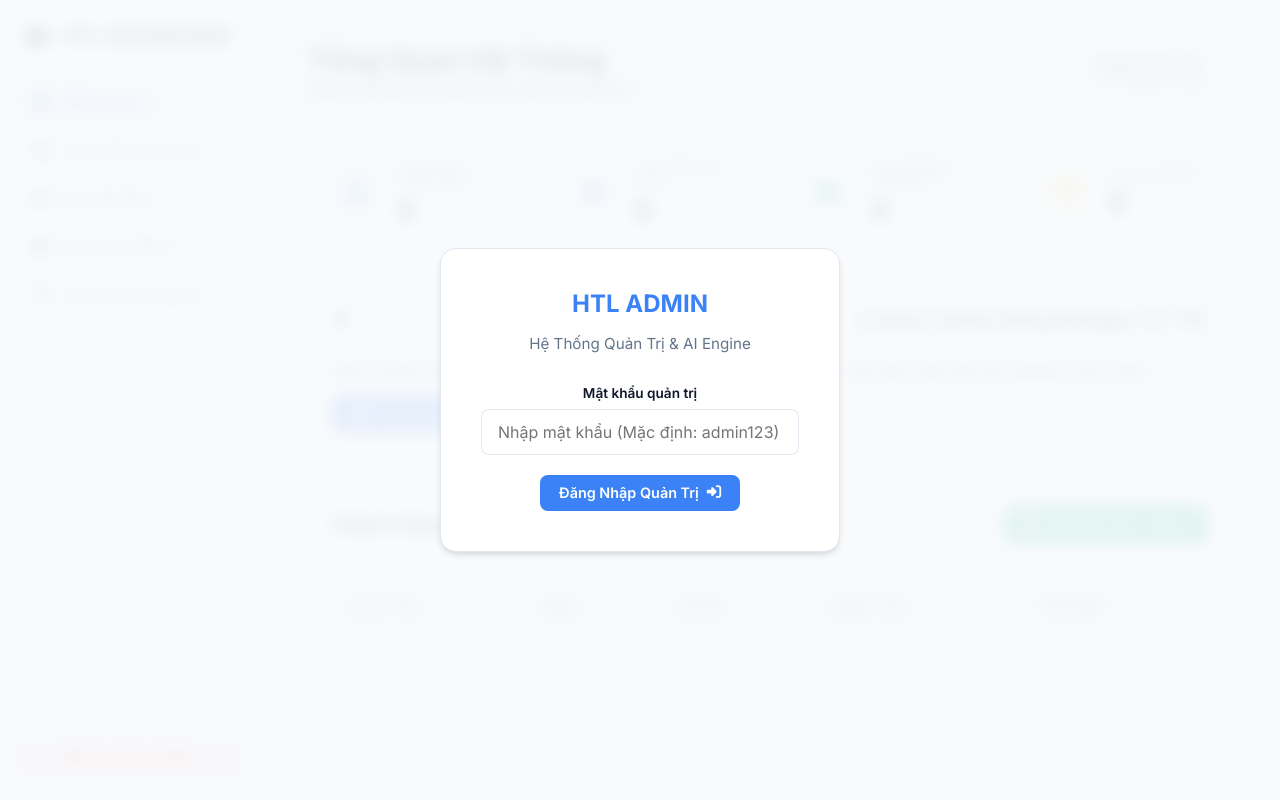
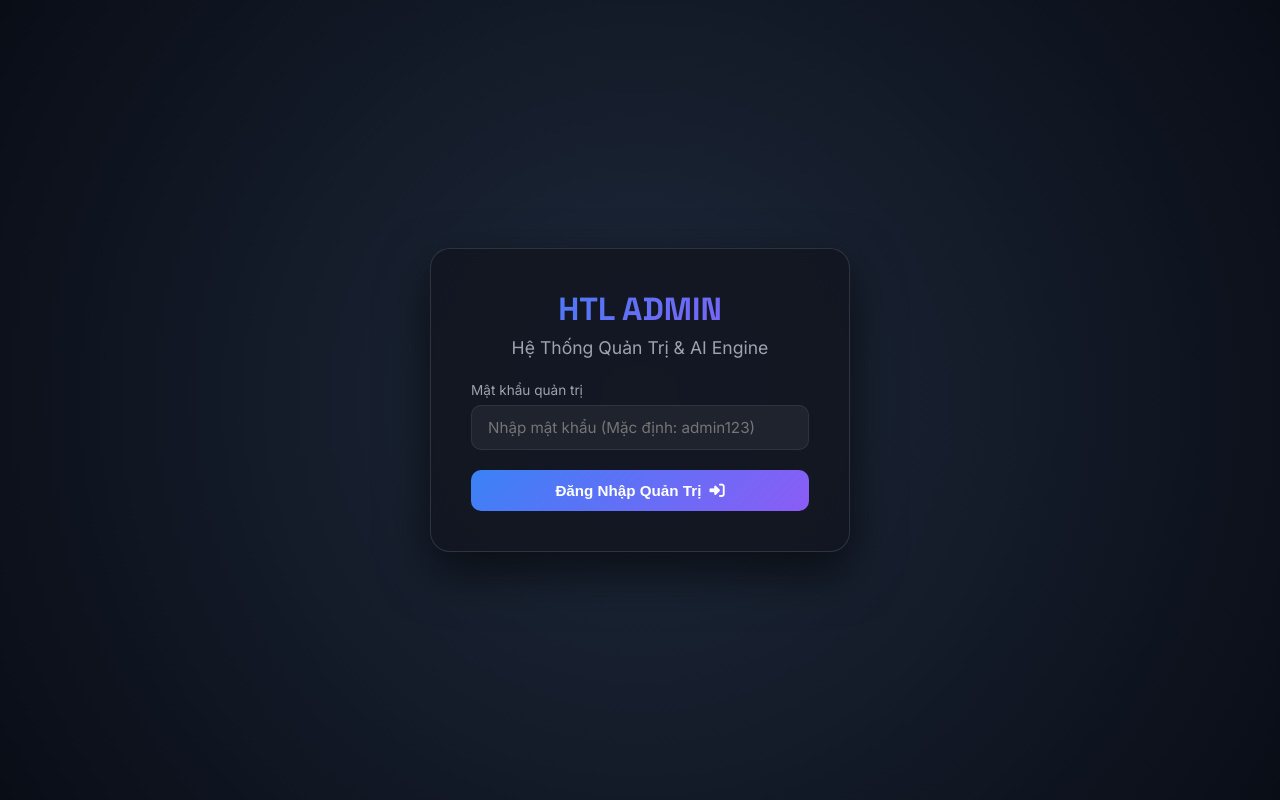
Before and after one commit to hoanglongkudo8386-byte/cvxinvc2003, a plain HTML site: page admin.html in a window 1280 px wide. Drawn offline with Linux system fonts and the light colour scheme.

Commit message:
⏪ Revert Admin UI to original state before tonight's edits

```diff
--- a/admin.html
+++ b/admin.html
@@ -77,7 +77,7 @@
                 <p style="color: var(--text-secondary); font-size: 0.9rem; margin-top: 0.2rem;">Quản lý dữ liệu & Tự động hóa nội dung bằng AI</p>
             </div>
             <div class="user-badge">
-
+                <div class="user-avatar">L</div>
                 <div>
                     <div style="font-size: 0.85rem; font-weight: 600;" class="user-name">Hoàng Thế Long</div>
                     <div style="font-size: 0.75rem; color: var(--accent-green);">● AI Publisher Active</div>
@@ -139,7 +139,7 @@
                         <i class="fa-solid fa-file-excel"></i> Xuất File CSV / Excel
                     </button>
                 </div>
-                <div class="table-responsive"><table class="admin-table">
+                <table class="admin-table">
                     <thead>
                         <tr>
                             <th>Họ và tên</th>
@@ -152,7 +152,7 @@
                     <tbody id="recentLeadsTable">
                         <!-- Render via JS -->
                     </tbody>
-                </table></div>
+                </table>
             </div>
         </section>
 
@@ -165,7 +165,7 @@
                         <i class="fa-solid fa-download"></i> Tải File Excel
                     </button>
                 </div>
-                <div class="table-responsive"><table class="admin-table">
+                <table class="admin-table">
                     <thead>
                         <tr>
                             <th>Họ và tên</th>
@@ -179,7 +179,7 @@
                     <tbody id="fullLeadsTable">
                         <!-- Render via JS -->
                     </tbody>
-                </table></div>
+                </table>
             </div>
         </section>
 
@@ -218,7 +218,7 @@
                 <div class="card-header">
                     <h2 class="card-title">Danh Sách Bài Viết Đã Đăng</h2>
                 </div>
-                <div class="table-responsive"><table class="admin-table">
+                <table class="admin-table">
                     <thead>
                         <tr>
                             <th>Tiêu đề</th>
@@ -231,7 +231,7 @@
                     <tbody id="blogsTable">
                         <!-- Render via JS -->
                     </tbody>
-                </table></div>
+                </table>
             </div>
         </section>
 
@@ -285,7 +285,7 @@
                 <div class="card-header">
                     <h2 class="card-title">Danh Sách Dự Án Đã Đăng</h2>
                 </div>
-                <div class="table-responsive"><table class="admin-table">
+                <table class="admin-table">
                     <thead>
                         <tr>
                             <th>Tên dự án</th>
@@ -297,7 +297,7 @@
                     <tbody id="projectsTable">
                         <!-- Render via JS -->
                     </tbody>
-                </table></div>
+                </table>
             </div>
         </section>
 
--- a/css/admin.css
+++ b/css/admin.css
@@ -1,293 +1,392 @@
-/* ==========================================================================
-   CSS RESET & GLOBAL
-   ========================================================================== */
-@import url('https://fonts.googleapis.com/css2?family=Inter:wght@400;500;600;700&display=swap');
+/* ==========================================
+   HTL ADMIN DASHBOARD STYLESHEET
+   Dark Mode Glassmorphism & High-Tech UI
+   ========================================== */
+
+:root {
+    --bg-primary: #0a0c10;
+    --bg-secondary: #121620;
+    --bg-card: rgba(22, 28, 42, 0.7);
+    --border-color: rgba(255, 255, 255, 0.08);
+    --text-primary: #f3f4f6;
+    --text-secondary: #9ca3af;
+    --accent-blue: #3b82f6;
+    --accent-purple: #8b5cf6;
+    --accent-cyan: #06b6d4;
+    --accent-green: #10b981;
+    --accent-amber: #f59e0b;
+    --accent-red: #ef4444;
+    --font-heading: 'Space Grotesk', sans-serif;
+    --font-body: 'Inter', sans-serif;
+}
 
 * {
     box-sizing: border-box;
+    margin: 0;
+    padding: 0;
 }
 
-body {
-    margin: 0;
-    padding: 0;
-    font-family: 'Inter', sans-serif;
-    background-color: #f8fafc;
-    color: #1e293b;
+body.admin-body {
+    background-color: var(--bg-primary);
+    color: var(--text-primary);
+    font-family: var(--font-body);
     min-height: 100vh;
     display: flex;
     overflow-x: hidden;
 }
 
-ul, ol {
-    margin: 0;
-    padding: 0;
-    list-style: none;
+/* --- LOGIN MODAL / SCREEN --- */
+.login-screen {
+    position: fixed;
+    top: 0;
+    left: 0;
+    width: 100vw;
+    height: 100vh;
+    background: radial-gradient(circle at center, #1e293b 0%, #090d16 100%);
+    display: flex;
+    justify-content: center;
+    align-items: center;
+    z-index: 9999;
 }
 
-button, input, textarea, select {
-    font: inherit;
+.login-card {
+    background: rgba(18, 22, 32, 0.85);
+    backdrop-filter: blur(16px);
+    border: 1px solid rgba(255, 255, 255, 0.12);
+    border-radius: 20px;
+    padding: 2.5rem;
+    width: 100%;
+    max-width: 420px;
+    box-shadow: 0 20px 50px rgba(0, 0, 0, 0.6);
+    text-align: center;
 }
 
-a { text-decoration: none; }
-
-/* Custom Scrollbar */
-::-webkit-scrollbar { width: 8px; height: 8px; }
-::-webkit-scrollbar-track { background: transparent; }
-::-webkit-scrollbar-thumb { background: #cbd5e1; border-radius: 4px; }
-::-webkit-scrollbar-thumb:hover { background: #94a3b8; }
-
-/* ==========================================================================
-   VARIABLES
-   ========================================================================== */
-:root {
-    --primary: #3b82f6;
-    --primary-hover: #2563eb;
-    --sidebar-bg: #ffffff;
-    --sidebar-width: 260px;
-    --card-bg: #ffffff;
-    --border: #e2e8f0;
-    --text-main: #0f172a;
-    --text-muted: #64748b;
-
-    --success: #10b981;
-    --warning: #f59e0b;
-    --danger: #ef4444;
-
-    --shadow-sm: 0 1px 2px 0 rgba(0, 0, 0, 0.05);
-    --shadow-md: 0 4px 6px -1px rgba(0, 0, 0, 0.1), 0 2px 4px -1px rgba(0, 0, 0, 0.06);
+.login-logo {
+    font-family: var(--font-heading);
+    font-size: 2rem;
+    font-weight: 700;
+    background: linear-gradient(135deg, var(--accent-blue), var(--accent-purple));
+    -webkit-background-clip: text;
+    -webkit-text-fill-color: transparent;
+    margin-bottom: 0.5rem;
 }
 
-/* ==========================================================================
-   LOGIN SCREEN
-   ========================================================================== */
-.login-screen {
-    position: fixed; top: 0; left: 0; width: 100%; height: 100%;
-    background: rgba(248, 250, 252, 0.9); backdrop-filter: blur(8px);
-    display: flex; justify-content: center; align-items: center; z-index: 9999;
-}
-.login-card {
-    background: var(--card-bg); padding: 2.5rem; border-radius: 16px;
-    border: 1px solid var(--border); box-shadow: var(--shadow-md);
-    width: 100%; max-width: 400px; text-align: center;
-}
-.login-logo { font-size: 1.5rem; font-weight: 700; color: var(--primary); margin-bottom: 0.5rem; }
-.login-title { color: var(--text-muted); margin-bottom: 2rem; font-size: 0.95rem; }
-.admin-input, .admin-select, .admin-textarea {
-    width: 100%; padding: 0.75rem 1rem; border-radius: 8px;
-    border: 1px solid var(--border); background: #fff;
-    color: var(--text-main); transition: border-color 0.2s, box-shadow 0.2s;
-}
-.admin-input:focus, .admin-select:focus, .admin-textarea:focus {
-    outline: none; border-color: var(--primary); box-shadow: 0 0 0 3px rgba(59, 130, 246, 0.1);
+.login-title {
+    font-size: 1.1rem;
+    color: var(--text-secondary);
+    margin-bottom: 1.5rem;
 }
 
-/* ==========================================================================
-   LAYOUT: SIDEBAR
-   ========================================================================== */
-.admin-sidebar {
-    width: var(--sidebar-width);
-    background: var(--sidebar-bg);
-    border-right: 1px solid var(--border);
-    display: flex; flex-direction: column;
-    position: fixed; top: 0; left: 0; height: 100vh;
-    padding: 1.5rem 1rem; z-index: 100;
-}
-.sidebar-brand {
-    font-size: 1.25rem; font-weight: 700; color: var(--text-main);
-    display: flex; align-items: center; gap: 0.75rem;
-    padding: 0 0.5rem; margin-bottom: 2rem;
-}
-.sidebar-menu {
-    display: flex; flex-direction: column; gap: 0.25rem; flex: 1;
-}
-.menu-item a {
-    display: flex; align-items: center; gap: 0.75rem;
-    padding: 0.75rem 1rem; border-radius: 8px;
-    color: var(--text-muted); font-weight: 500;
-    transition: all 0.2s;
-}
-.menu-item a:hover {
-    background: #f1f5f9; color: var(--text-main);
-}
-.menu-item.active a {
-    background: #eff6ff; color: var(--primary); font-weight: 600;
-}
-.sidebar-footer {
-    margin-top: auto; padding-top: 1rem;
-}
-.sidebar-footer a {
-    display: flex; justify-content: center; align-items: center; width: 100%;
+.form-group {
+    margin-bottom: 1.25rem;
+    text-align: left;
 }
 
-/* ==========================================================================
-   LAYOUT: MAIN CONTENT
-   ========================================================================== */
-.admin-main {
-    margin-left: var(--sidebar-width);
-    width: calc(100% - var(--sidebar-width));
-    padding: 40px 48px;
+.form-label {
+    display: block;
+    font-size: 0.85rem;
+    color: var(--text-secondary);
+    margin-bottom: 0.4rem;
 }
 
-/* Header */
-.admin-header {
-    display: flex; justify-content: space-between; align-items: center;
-    margin-bottom: 32px;
-}
-.page-title {
-    font-size: 1.8rem; font-weight: 700; color: var(--text-main); margin: 0 0 0.25rem 0;
-}
-.admin-header p {
-    color: var(--text-muted); margin: 0; font-size: 0.95rem;
+.admin-input, .admin-textarea, .admin-select {
+    width: 100%;
+    padding: 0.75rem 1rem;
+    background: rgba(255, 255, 255, 0.05);
+    border: 1px solid var(--border-color);
+    border-radius: 10px;
+    color: var(--text-primary);
+    font-family: var(--font-body);
+    font-size: 0.95rem;
+    outline: none;
+    transition: all 0.3s ease;
 }
 
-/* User Badge */
-.user-badge {
-    display: flex; flex-direction: column; align-items: flex-end;
-    background: #fff; padding: 0.75rem 1.25rem; border-radius: 12px;
-    border: 1px solid var(--border); box-shadow: var(--shadow-sm);
-}
-.user-name { font-weight: 600; color: var(--text-main); font-size: 0.9rem; margin-bottom: 0.2rem; }
-.user-badge > div > div:last-child {
-    font-size: 0.75rem; color: var(--success); font-weight: 500;
-    display: flex; align-items: center; gap: 4px;
+.admin-input:focus, .admin-textarea:focus, .admin-select:focus {
+    border-color: var(--accent-blue);
+    box-shadow: 0 0 12px rgba(59, 130, 246, 0.3);
+    background: rgba(255, 255, 255, 0.08);
 }
 
-/* ==========================================================================
-   DASHBOARD COMPONENTS
-   ========================================================================== */
-section { margin-bottom: 32px; }
+.btn-admin {
+    display: inline-flex;
+    align-items: center;
+    justify-content: center;
+    gap: 0.5rem;
+    padding: 0.75rem 1.5rem;
+    border-radius: 10px;
+    font-weight: 600;
+    font-size: 0.95rem;
+    cursor: pointer;
+    border: none;
+    transition: all 0.3s ease;
+    text-decoration: none;
+}
 
-/* Stats Grid */
+.btn-admin-primary {
+    background: linear-gradient(135deg, var(--accent-blue), var(--accent-purple));
+    color: #fff;
+    width: 100%;
+}
+
+.btn-admin-primary:hover {
+    transform: translateY(-2px);
+    box-shadow: 0 8px 25px rgba(59, 130, 246, 0.4);
+}
+
+.btn-admin-success {
+    background: linear-gradient(135deg, #10b981, #059669);
+    color: #fff;
+}
+
+.btn-admin-danger {
+    background: rgba(239, 68, 68, 0.2);
+    color: #f87171;
+    border: 1px solid rgba(239, 68, 68, 0.3);
+}
+
+.btn-admin-danger:hover {
+    background: rgba(239, 68, 68, 0.4);
+}
+
+/* --- ADMIN LAYOUT --- */
+.admin-sidebar {
+    width: 260px;
+    background: var(--bg-secondary);
+    border-right: 1px solid var(--border-color);
+    padding: 1.5rem;
+    display: flex;
+    flex-direction: column;
+    height: 100vh;
+    position: fixed;
+    top: 0;
+    left: 0;
+    z-index: 100;
+}
+
+.sidebar-brand {
+    font-family: var(--font-heading);
+    font-size: 1.3rem;
+    font-weight: 700;
+    color: #fff;
+    display: flex;
+    align-items: center;
+    gap: 0.6rem;
+    margin-bottom: 2rem;
+}
+
+.sidebar-menu {
+    list-style: none;
+    display: flex;
+    flex-direction: column;
+    gap: 0.5rem;
+    flex: 1;
+}
+
+.menu-item a {
+    display: flex;
+    align-items: center;
+    gap: 0.8rem;
+    padding: 0.8rem 1rem;
+    color: var(--text-secondary);
+    text-decoration: none;
+    border-radius: 10px;
+    font-weight: 500;
+    transition: all 0.3s ease;
+}
+
+.menu-item a:hover, .menu-item.active a {
+    background: rgba(59, 130, 246, 0.15);
+    color: var(--accent-blue);
+    border-left: 3px solid var(--accent-blue);
+}
+
+.sidebar-footer {
+    padding-top: 1rem;
+    border-top: 1px solid var(--border-color);
+}
+
+.admin-main {
+    margin-left: 260px;
+    flex: 1;
+    padding: 2rem;
+    min-height: 100vh;
+}
+
+.admin-header {
+    display: flex;
+    justify-content: space-between;
+    align-items: center;
+    margin-bottom: 2rem;
+}
+
+.page-title {
+    font-family: var(--font-heading);
+    font-size: 1.8rem;
+    font-weight: 700;
+}
+
+.user-badge {
+    display: flex;
+    align-items: center;
+    gap: 0.75rem;
+    background: var(--bg-card);
+    padding: 0.5rem 1rem;
+    border-radius: 30px;
+    border: 1px solid var(--border-color);
+}
+
+.user-avatar {
+    width: 32px;
+    height: 32px;
+    border-radius: 50%;
+    background: linear-gradient(135deg, var(--accent-blue), var(--accent-cyan));
+    display: flex;
+    align-items: center;
+    justify-content: center;
+    font-weight: 700;
+    font-size: 0.85rem;
+}
+
+/* --- STATS GRID --- */
 .stats-grid {
     display: grid;
-    grid-template-columns: repeat(4, 1fr);
-    gap: 24px;
-    margin-bottom: 32px;
-}
-.stat-card {
-    background: var(--card-bg); border: 1px solid var(--border);
-    border-radius: 16px; padding: 1.5rem;
-    display: flex; align-items: center; gap: 1rem;
-    box-shadow: var(--shadow-sm);
-    height: 100%; /* Equal height */
-}
-.stat-icon {
-    width: 48px; height: 48px; border-radius: 12px;
-    display: flex; justify-content: center; align-items: center;
-    font-size: 1.25rem; flex-shrink: 0;
-}
-.stat-icon.blue { background: #eff6ff; color: var(--primary); }
-.stat-icon.purple { background: #f5f3ff; color: #8b5cf6; }
-.stat-icon.green { background: #ecfdf5; color: var(--success); }
-.stat-icon.amber { background: #fffbeb; color: var(--warning); }
-.stat-info { display: flex; flex-direction: column; justify-content: center; }
-.stat-info h3 { margin: 0 0 0.25rem 0; font-size: 0.85rem; color: var(--text-muted); font-weight: 500; }
-.stat-value { font-size: 1.75rem; font-weight: 700; color: var(--text-main); }
-
-/* Content Cards & AI Box */
-.content-card, .ai-box {
-    background: var(--card-bg); border: 1px solid var(--border);
-    border-radius: 16px; padding: 24px; margin-bottom: 24px;
-    box-shadow: var(--shadow-sm);
-}
-.card-header, .ai-box-header {
-    display: flex; justify-content: space-between; align-items: center;
-    margin-bottom: 1.5rem; padding-bottom: 1rem; border-bottom: 1px solid var(--border);
-}
-.card-title { font-size: 1.2rem; font-weight: 700; color: var(--text-main); margin: 0; }
-.ai-box-header { font-size: 1.1rem; font-weight: 600; color: var(--text-main); margin-bottom: 1rem; }
-
-/* ==========================================================================
-   TABLES
-   ========================================================================== */
-.table-responsive {
-    width: 100%; overflow-x: auto;
-    border-radius: 8px; /* For clean scroll area */
-}
-.admin-table {
-    width: 100%; min-width: 700px;
-    border-collapse: collapse; text-align: left;
-}
-.admin-table th {
-    padding: 1rem; font-size: 0.8rem; text-transform: uppercase;
-    color: var(--text-muted); font-weight: 600;
-    border-bottom: 2px solid var(--border);
-    background: #f8fafc;
-}
-.admin-table td {
-    padding: 1rem; border-bottom: 1px solid var(--border);
-    font-size: 0.9rem; color: var(--text-main); vertical-align: middle;
-}
-.admin-table tr:hover td { background: #f1f5f9; }
-
-/* Buttons */
-.btn-admin {
-    padding: 0.6rem 1.2rem; border: none; border-radius: 8px; cursor: pointer;
-    font-weight: 600; transition: all 0.2s;
-    display: inline-flex; align-items: center; gap: 8px; font-size: 0.9rem;
-    justify-content: center;
-}
-.btn-admin-primary { background: var(--primary); color: #fff; }
-.btn-admin-primary:hover { background: var(--primary-hover); }
-.btn-admin-success { background: var(--success); color: #fff; }
-.btn-admin-success:hover { background: #059669; }
-.btn-admin-danger { background: #fee2e2; color: var(--danger); }
-.btn-admin-danger:hover { background: #fecaca; }
-
-/* Forms */
-.form-group { margin-bottom: 1.25rem; }
-.form-label { display: block; margin-bottom: 0.5rem; font-size: 0.85rem; font-weight: 600; color: var(--text-main); }
-
-/* Badges */
-.status-badge {
-    padding: 0.25rem 0.75rem; border-radius: 9999px; font-size: 0.75rem; font-weight: 600; display: inline-block;
-}
-.badge-new { background: #dbeafe; color: #1e40af; }
-.badge-processing { background: #fef3c7; color: #92400e; }
-.badge-completed { background: #d1fae5; color: #065f46; }
-
-/* Utility */
-.hidden { display: none !important; }
-.tab-content { display: none; animation: fadeIn 0.3s ease; }
-.tab-content.active { display: block; }
-
-@keyframes fadeIn { from { opacity: 0; transform: translateY(5px); } to { opacity: 1; transform: translateY(0); } }
-
-/* ==========================================================================
-   RESPONSIVE DESIGN
-   ========================================================================== */
-
-/* Tablet (Under 1200px) */
-@media (max-width: 1199px) {
-    .stats-grid { grid-template-columns: repeat(2, 1fr); }
-    .admin-main { padding: 30px; }
+    grid-template-columns: repeat(auto-fit, minmax(220px, 1fr));
+    gap: 1.25rem;
+    margin-bottom: 2rem;
 }
 
-/* Mobile (Under 768px) */
-@media (max-width: 767px) {
-    body { flex-direction: column; }
+.stat-card {
+    background: var(--bg-card);
+    border: 1px solid var(--border-color);
+    border-radius: 16px;
+    padding: 1.25rem;
+    display: flex;
+    align-items: center;
+    gap: 1.25rem;
+    transition: transform 0.3s ease;
+}
 
-    /* Sidebar becomes horizontal scroll or stack */
-    .admin-sidebar {
-        width: 100%; height: auto; position: relative;
-        padding: 1rem; border-right: none; border-bottom: 1px solid var(--border);
-        flex-direction: row; flex-wrap: wrap; align-items: center; justify-content: space-between;
-    }
-    .sidebar-brand { margin-bottom: 0; padding: 0; }
-    .sidebar-menu {
-        flex-direction: row; overflow-x: auto; flex: 1 1 100%;
-        margin-top: 1rem; gap: 0.5rem; padding-bottom: 0.5rem;
-    }
-    .menu-item a { white-space: nowrap; }
-    .sidebar-footer { margin-top: 1rem; padding-top: 0; width: 100%; border-top: none; }
+.stat-card:hover {
+    transform: translateY(-4px);
+    border-color: rgba(255, 255, 255, 0.2);
+}
 
-    /* Main Content */
-    .admin-main { width: 100%; margin-left: 0; padding: 20px; }
-    .admin-header { flex-direction: column; align-items: flex-start; gap: 1rem; }
-    .user-badge { width: 100%; align-items: flex-start; }
+.stat-icon {
+    width: 48px;
+    height: 48px;
+    border-radius: 12px;
+    display: flex;
+    align-items: center;
+    justify-content: center;
+    font-size: 1.3rem;
+}
 
-    /* Stats */
-    .stats-grid { grid-template-columns: 1fr; }
+.stat-icon.blue { background: rgba(59, 130, 246, 0.15); color: var(--accent-blue); }
+.stat-icon.purple { background: rgba(139, 92, 246, 0.15); color: var(--accent-purple); }
+.stat-icon.green { background: rgba(16, 185, 129, 0.15); color: var(--accent-green); }
+.stat-icon.amber { background: rgba(245, 158, 11, 0.15); color: var(--accent-amber); }
 
-    /* Hide some table columns on very small screens if necessary, but horizontal scroll handles it */
+.stat-info h3 {
+    font-size: 0.85rem;
+    color: var(--text-secondary);
+    font-weight: 500;
 }
+
+.stat-value {
+    font-family: var(--font-heading);
+    font-size: 1.6rem;
+    font-weight: 700;
+    margin-top: 0.2rem;
+}
+
+/* --- TABLES & CARDS --- */
+.content-card {
+    background: var(--bg-card);
+    border: 1px solid var(--border-color);
+    border-radius: 16px;
+    padding: 1.5rem;
+    margin-bottom: 2rem;
+}
+
+.card-header {
+    display: flex;
+    justify-content: space-between;
+    align-items: center;
+    margin-bottom: 1.25rem;
+}
+
+.card-title {
+    font-family: var(--font-heading);
+    font-size: 1.2rem;
+    font-weight: 600;
+}
+
+.admin-table {
+    width: 100%;
+    border-collapse: collapse;
+    margin-top: 0.5rem;
+}
+
+.admin-table th, .admin-table td {
+    padding: 1rem;
+    text-align: left;
+    border-bottom: 1px solid var(--border-color);
+    font-size: 0.9rem;
+}
+
+.admin-table th {
+    color: var(--text-secondary);
+    font-weight: 600;
+    background: rgba(255, 255, 255, 0.02);
+}
+
+.admin-table tr:hover {
+    background: rgba(255, 255, 255, 0.03);
+}
+
+.status-badge {
+    padding: 0.25rem 0.75rem;
+    border-radius: 20px;
+    font-size: 0.75rem;
+    font-weight: 600;
+    display: inline-block;
+}
+
+.badge-new { background: rgba(59, 130, 246, 0.2); color: #60a5fa; border: 1px solid rgba(59, 130, 246, 0.3); }
+.badge-processing { background: rgba(245, 158, 11, 0.2); color: #fbbf24; border: 1px solid rgba(245, 158, 11, 0.3); }
+.badge-completed { background: rgba(16, 185, 129, 0.2); color: #34d399; border: 1px solid rgba(16, 185, 129, 0.3); }
+
+/* --- AI PROMPT PLAYGROUND --- */
+.ai-box {
+    background: linear-gradient(135deg, rgba(139, 92, 246, 0.1), rgba(59, 130, 246, 0.1));
+    border: 1px solid rgba(139, 92, 246, 0.3);
+    border-radius: 16px;
+    padding: 1.5rem;
+    margin-bottom: 2rem;
+}
+
+.ai-box-header {
+    display: flex;
+    align-items: center;
+    gap: 0.75rem;
+    font-family: var(--font-heading);
+    font-size: 1.1rem;
+    font-weight: 600;
+    margin-bottom: 1rem;
+    color: #c084fc;
+}
+
+/* --- TAB SECTIONS --- */
+.tab-content {
+    display: none;
+}
+.tab-content.active {
+    display: block;
+}
+
+@media (max-width: 992px) {
+    .admin-sidebar { width: 80px; padding: 1rem 0.5rem; }
+    .sidebar-brand span, .menu-item span, .user-name { display: none; }
+    .admin-main { margin-left: 80px; padding: 1rem; }
+}
```
